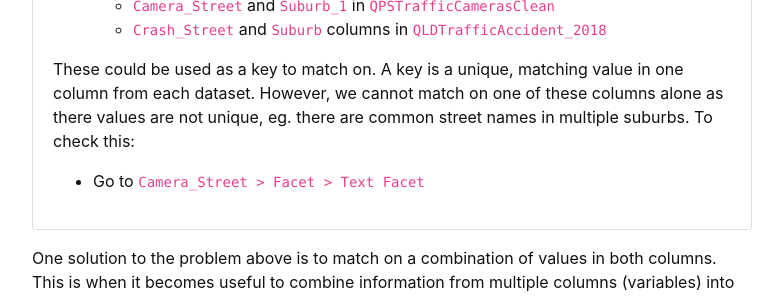
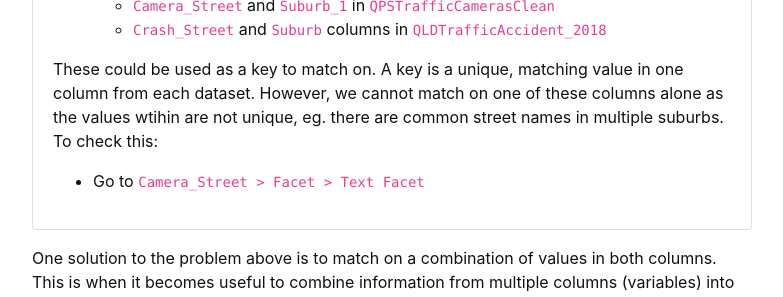
Before and after one commit to GULibrarySandbox/advanced-data-wrangle-old, a Jekyll site: the page built from content/3-lesson.md, in a window 1280 px wide and 900 px high, scrolled down 677 px. Shown: the part 201-498 px from the top of the window, without its empty margins (248-1031 px from the left). Built offline with Jekyll 4.4.1, drawn with Linux system fonts in a browser that asks for light colours.

Commit message:
Update 3-lesson.md

```diff
--- a/content/3-lesson.md
+++ b/content/3-lesson.md
@@ -27,7 +27,7 @@ Let's open another instance of OpenRefine to explore the  `qpsactive_parkedmscam
   - `Camera_Street`  and  `Suburb_1`  in  `QPSTrafficCamerasClean`
   - `Crash_Street`  and `Suburb`  columns in  `QLDTrafficAccident_2018`
 
-These could be used as a key to match on.  A key is a unique, matching value in one column from each dataset.  However, we cannot match on one of these columns alone as there values are not unique, eg. there are common street names in multiple suburbs. To check this:
+These could be used as a key to match on.  A key is a unique, matching value in one column from each dataset.  However, we cannot match on one of these columns alone as the values wtihin are not unique, eg. there are common street names in multiple suburbs. To check this:
 
 - Go to `Camera_Street > Facet > Text Facet`{% endcapture %}
 {% include card.md header="Find a key variable" text=text %}
```
